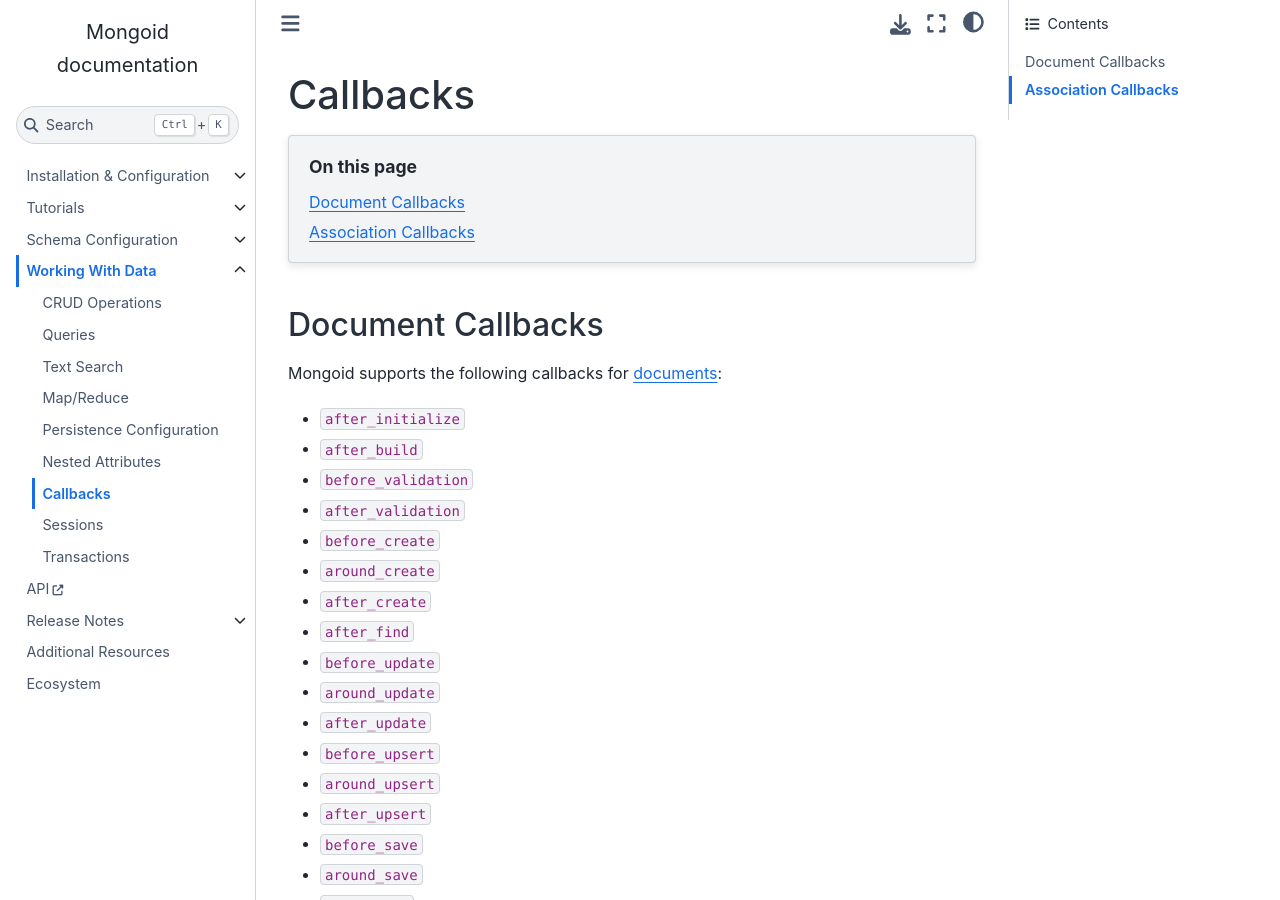
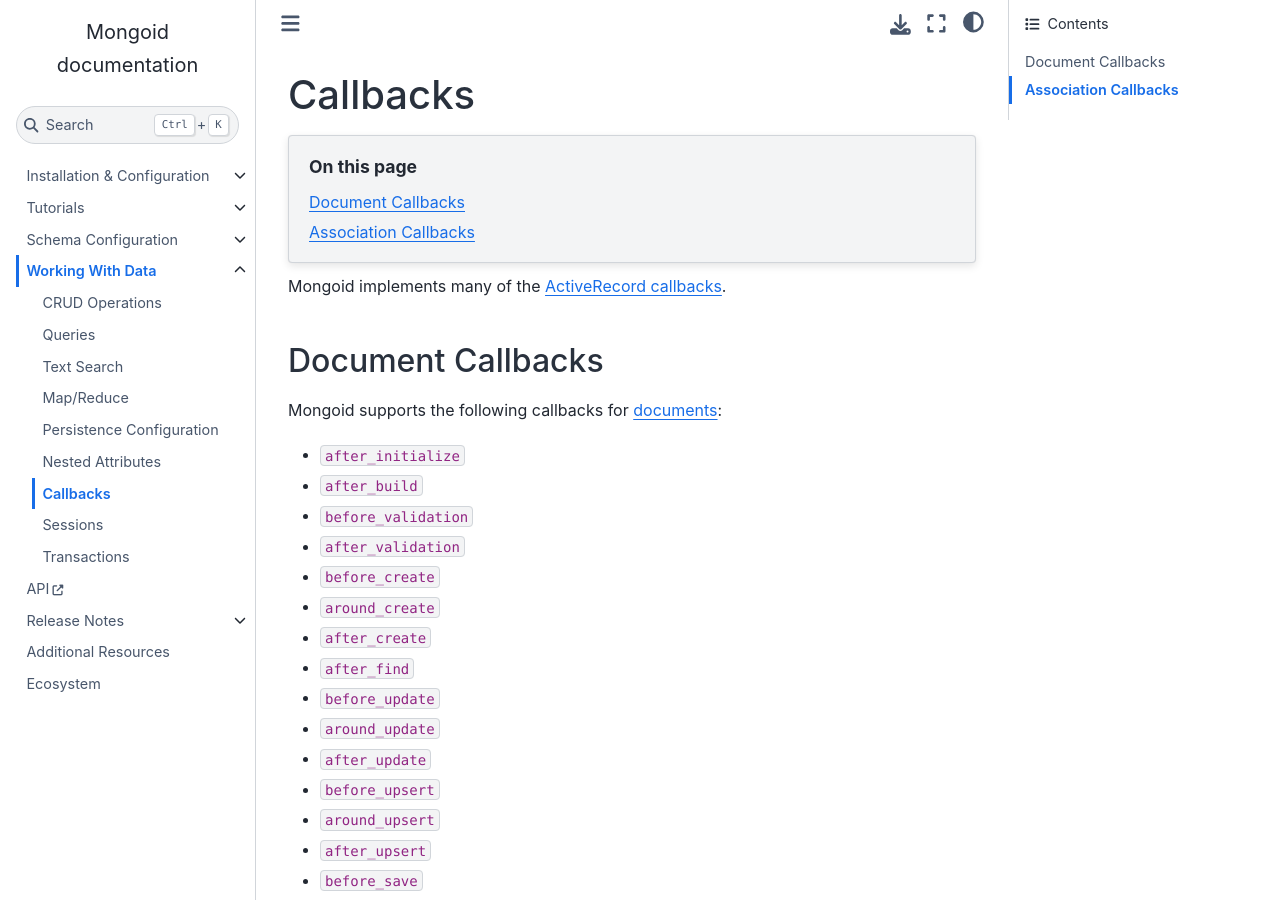
Before and after one commit to i80and/docs-mongoid, a Sphinx documentation site: the page built from docs/reference/callbacks.txt, in a window 1280 px wide and 900 px high. Built offline with Sphinx 7.4.7 and the Sphinx Book theme 1.1.4, drawn with Linux system fonts in a browser that asks for light colours.

Commit message:
MONGOID-5387 Link to AR callback documentation from Mongoid callback documentation (#5326)
Co-authored-by: Oleg Pudeyev <code@olegp.name>

```diff
--- a/docs/reference/callbacks.txt
+++ b/docs/reference/callbacks.txt
@@ -9,6 +9,10 @@ Callbacks
    :backlinks: none
    :depth: 2
    :class: singlecol
+
+Mongoid implements many of the `ActiveRecord callbacks
+<https://guides.rubyonrails.org/active_record_callbacks.html>`_.
+
 
 Document Callbacks
 ==================
```
